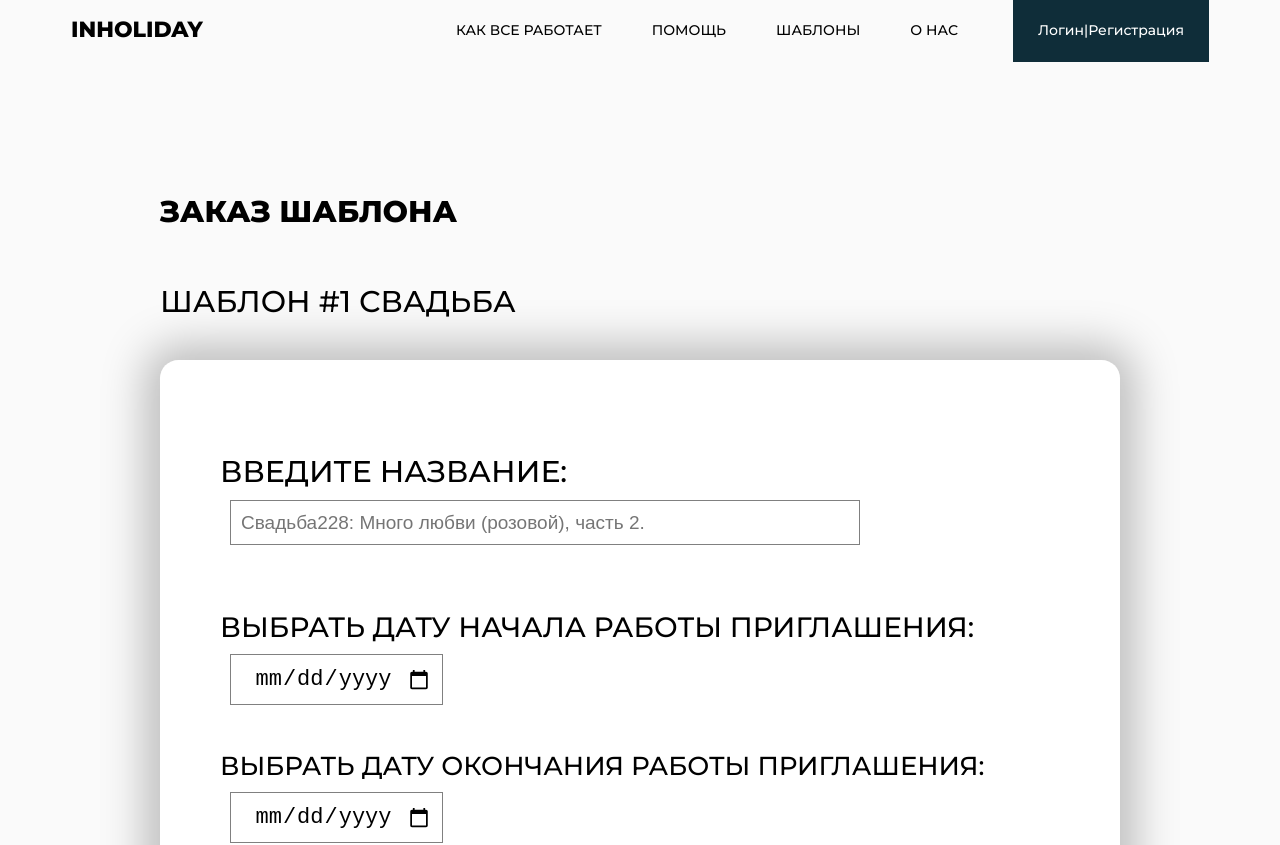
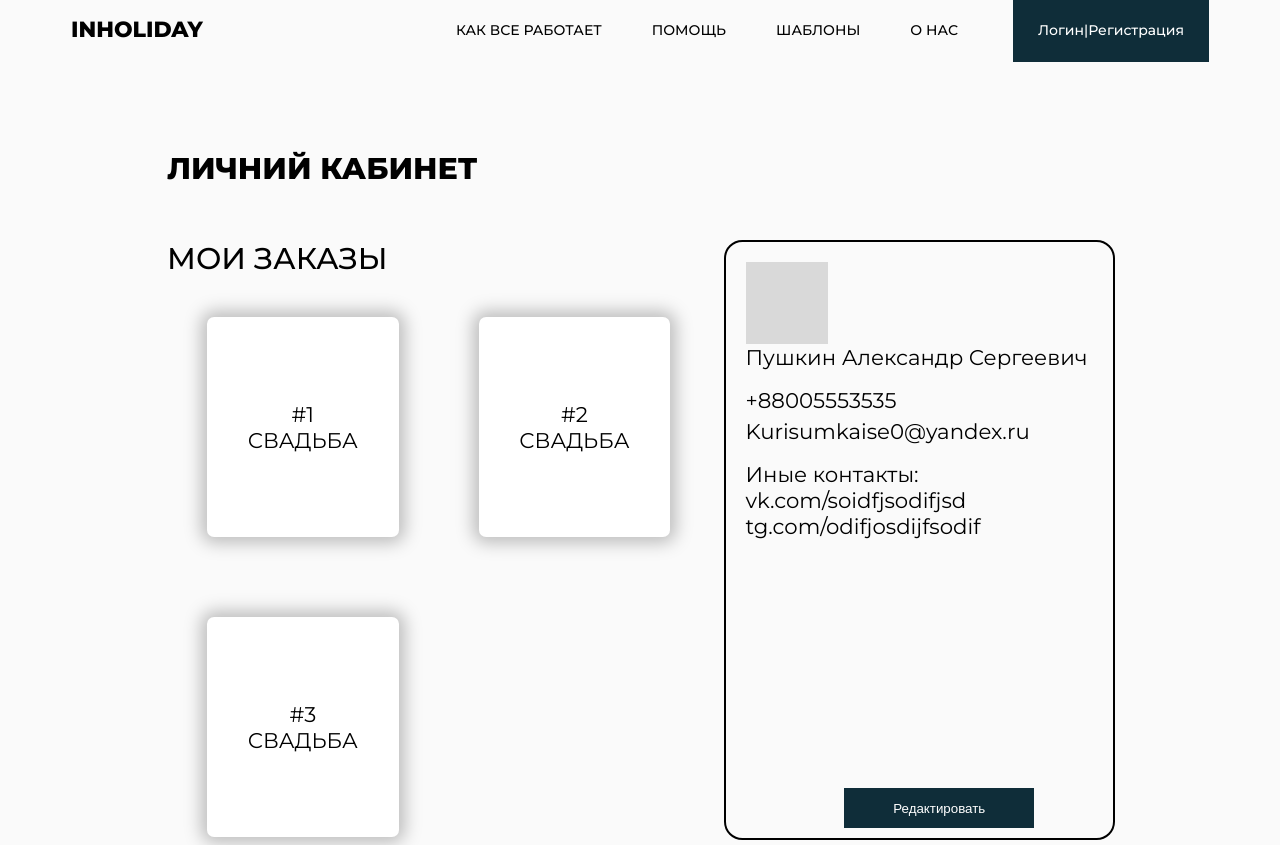
Before and after one commit to GhostGrand/inHolidayJS, a React (Create React App) app: page / in a window 1280 px wide. Shown: the top 845 px of the page. Built offline with nearby package versions, Linux system fonts and the light colour scheme.

Commit message:
Сделан компонент PersonalAccount

```diff
--- a/src/App.css
+++ b/src/App.css
@@ -407,4 +407,99 @@ body {
   margin: 20px;
   min-width: min-content;
   float: right;
+  margin-right: 60px;
 }
+
+/* ----------------------Личный кабинет-------------------------------- */
+
+.personalAccount {
+  margin-left: 167px;
+  margin-top: 90px;
+}
+
+.PAHead {
+  font-family: 'Montserrat';
+  font-style: normal;
+  font-weight: 800;
+  font-size: 30px;
+  line-height: 37px;
+  text-transform: uppercase;
+}
+
+.MyOrders {
+  display:inline-block;
+  max-width: 50%;
+}
+
+.MyOrdersHead {
+  font-family: 'Montserrat';
+  font-style: normal;
+  font-weight: 500;
+  font-size: 30px;
+  line-height: 37px;
+  text-transform: uppercase;
+  margin-top: 53px;
+}
+
+.order {
+  width: 191.61px;
+  height: 220px;
+  background: #FFFFFF;
+  box-shadow: 0px 0px 17.0323px 5.67742px rgba(0, 0, 0, 0.25);
+  border-radius: 7.09677px;
+  margin: 40px;
+  font-family: 'Montserrat';
+  font-style: normal;
+  font-weight: 400;
+  font-size: 21.2903px;
+  line-height: 26px;
+  text-transform: uppercase;
+  text-align: center;
+  padding-top: 110px;
+  display: inline-block;
+}
+
+.orderName {
+
+  transform: translateY(-50%);
+}
+
+.Profile {
+  border: 2px solid black;
+  border-radius: 18.3333px;
+  display: inline-block;
+  padding: 20px;
+  font-family: 'Montserrat';
+  font-style: normal;
+  font-weight: 400;
+  font-size: 21.2903px;
+  line-height: 26px;
+  margin-right: 165px;
+  margin-top: 53px;
+  text-align: left;
+  height: 600px;
+  position: absolute;
+  padding-bottom:50px;
+}
+
+.fio {
+  display: inline-block;
+
+}
+
+.number {
+  margin-top: 17px;
+  margin-bottom: 5px;
+}
+
+.mail {
+  margin-bottom: 17px;
+}
+
+#btn1 {
+  width: 190px;
+  margin-left: 50%;
+  transform: translate(-50%);
+  position:absolute;
+  bottom:0;
+}
--- a/src/App.js
+++ b/src/App.js
@@ -7,6 +7,7 @@ import Help from "./Components/Help";
 import AboutUs from "./Components/AboutUs/AboutUs";
 import Footer from "./Components/Footer/Footer";
 import TemplateOrderForm from "./Components/TemplateOrderForm/TemplateOrderForm";
+import PersonalAccount from "./Components/PersonalAccount/PersonalAccount";
 
 
 function App() {
@@ -16,7 +17,8 @@ function App() {
       {/* <Registation></Registation>
       <Authorisation></Authorisation> */}
       {/* <AboutUs></AboutUs> */}
-      <TemplateOrderForm></TemplateOrderForm>
+      {/* <TemplateOrderForm></TemplateOrderForm> */}
+      <PersonalAccount></PersonalAccount>
       <Footer></Footer>
     </div>
   );
--- /dev/null
+++ b/src/Components/PersonalAccount/PersonalAccount.js
@@ -0,0 +1,35 @@
+import React from "react";
+import "../../App.css";
+import Rectangle from "./Rectangle 367.png"
+
+export default function PersonalAccount() {
+  return (
+      <div className = "personalAccount">
+        <p className="PAHead">личний кабинет</p>
+
+        <div className="MyOrders">
+            <p className="MyOrdersHead">Мои заказы</p>
+            <div className="order">
+              <p className="orderName">#1<br/>свадьба</p>
+            </div>
+            <div className="order">
+              <p className="orderName">#2<br/>свадьба</p>
+            </div>
+            <div className="order">
+              <p className="orderName">#3<br/>свадьба</p>
+            </div>
+        </div>
+
+        <div className="Profile">
+            <img src = {Rectangle}/>
+            <p className="fio">Пушкин Александр Сергеевич</p>
+            <p className="number">+88005553535</p>
+            <p className="mail">Kurisumkaise0@yandex.ru</p>
+            <p>Иные контакты:</p>
+            <p>vk.com/soidfjsodifjsd</p>
+            <p>tg.com/odifjosdijfsodif</p>
+            <button id="btn1" className="button">Редактировать</button>
+        </div>
+      </div>
+  );
+}
```
Also changed, not shown: src/Components/PersonalAccount/Rectangle 367.png (added).
